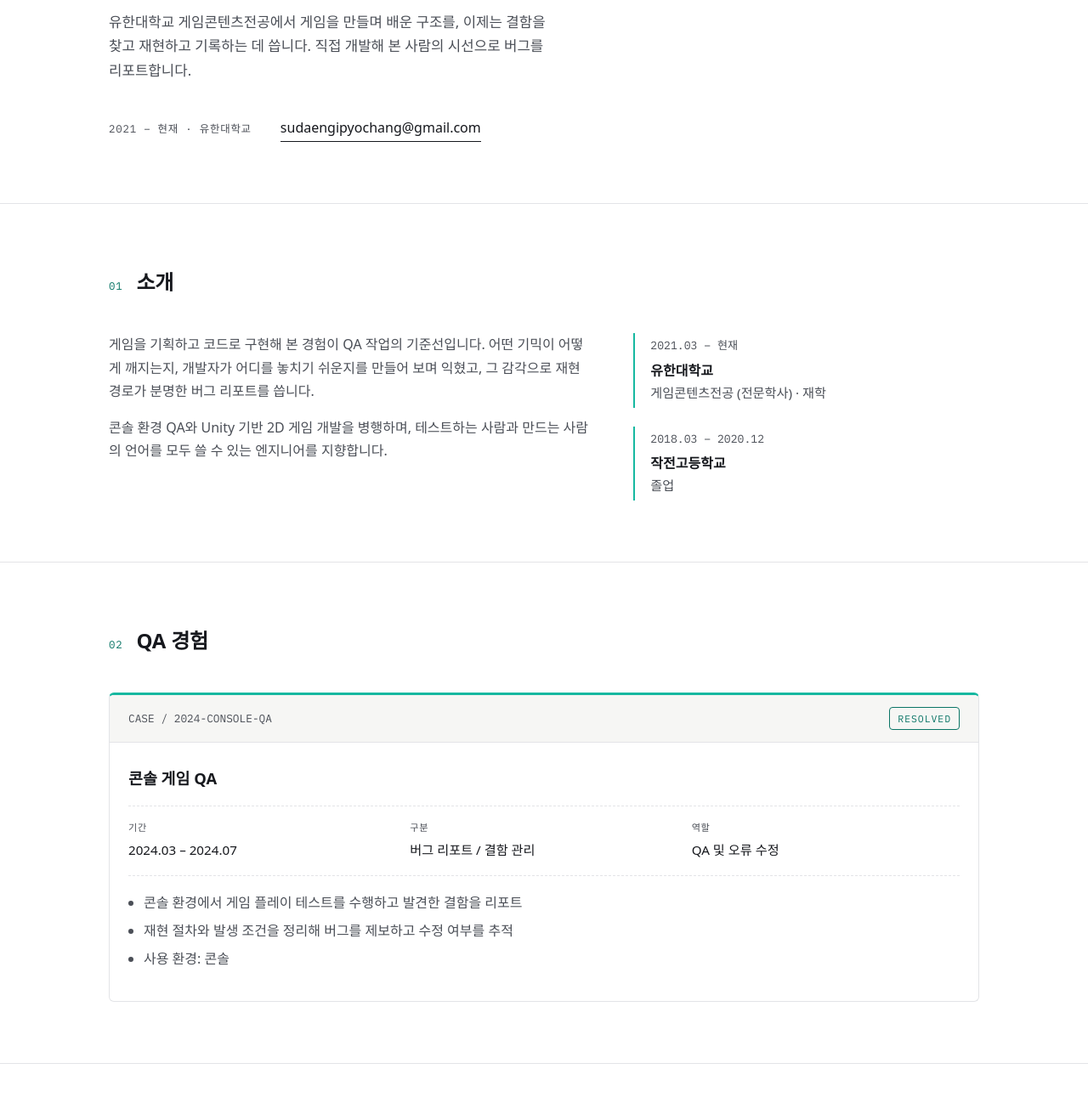
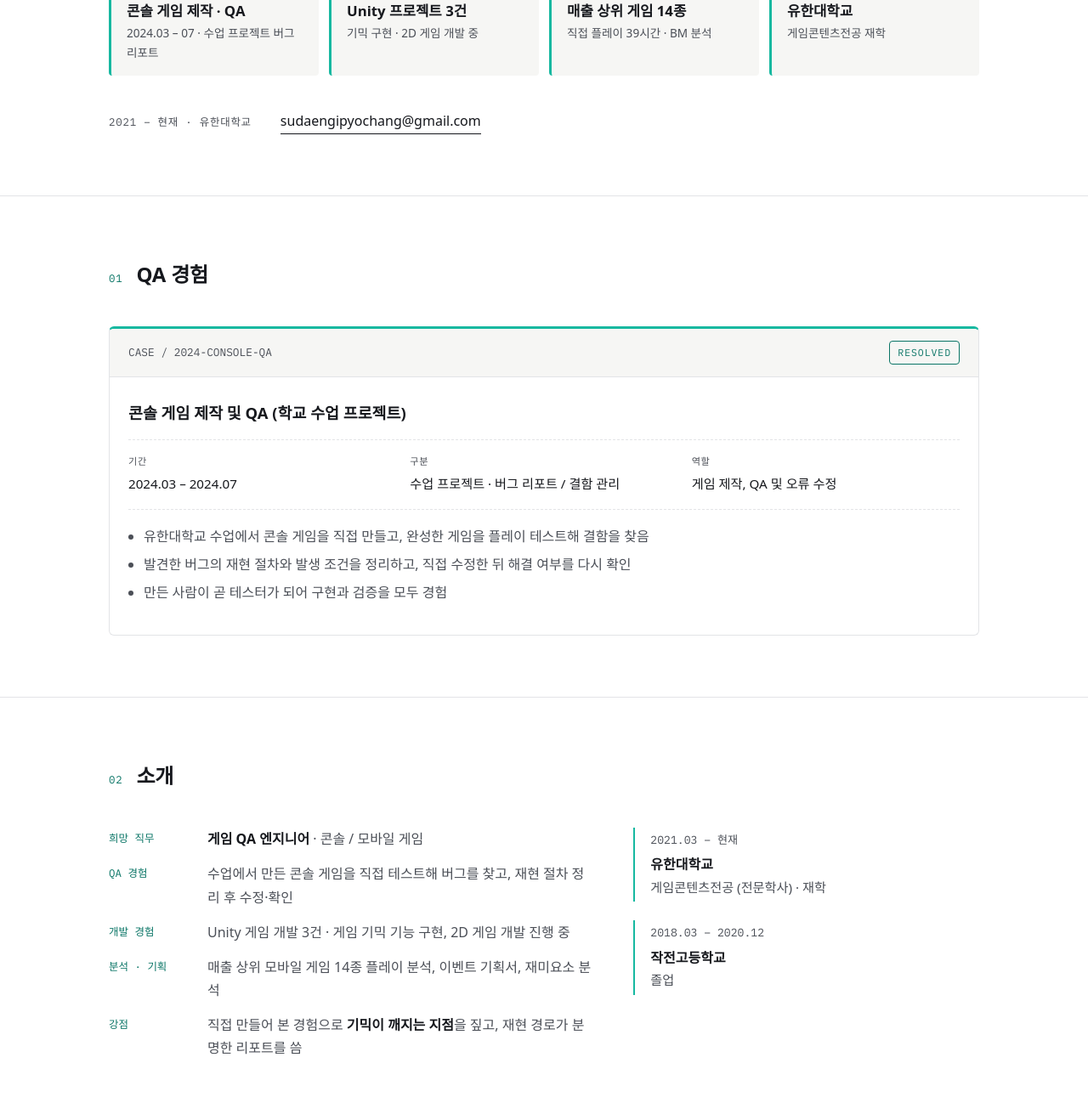
Before and after one commit to Chovy10/dohun, a plain HTML site: page index.html in a window 1280 px wide. Shown: the part 428-1739 px from the top of the page at 85% size. Drawn offline with Linux system fonts and the light colour scheme; a web font is replaced by a local one.

Commit message:
Add files via upload

```diff
--- a/index.html
+++ b/index.html
@@ -4,7 +4,7 @@
 <meta charset="UTF-8">
 <meta name="viewport" content="width=device-width, initial-scale=1.0">
 <title>신도훈 — 게임 QA 엔지니어</title>
-<meta name="description" content="플레이어보다 먼저 게임을 의심하고, 먼저 게임을 믿는 QA 엔지니어 신도훈의 포트폴리오. 콘솔 게임 QA, 버그 리포트/결함 관리, Unity 게임 개발 경험.">
+<meta name="description" content="게임을 직접 만들어 본 QA 엔지니어 신도훈의 포트폴리오. 수업 프로젝트 콘솔 게임 제작·QA, 버그 리포트/결함 관리, Unity 게임 개발 경험.">
 <meta property="og:title" content="신도훈 — 게임 QA 엔지니어">
 <meta property="og:description" content="콘솔 게임 QA, 버그 리포트/결함 관리, Unity 게임 개발 경험을 정리한 포트폴리오.">
 <meta property="og:type" content="website">
@@ -106,12 +106,21 @@
     font-style: normal;
     color: var(--accent);
   }
-  .hero .lede {
-    margin-top: 28px;
-    max-width: 54ch;
-    color: var(--ink-soft);
-    font-size: 1.05rem;
+  .hero .facts {
+    margin-top: 40px;
+    display: grid;
+    grid-template-columns: repeat(4, minmax(0, 1fr));
+    gap: 12px;
   }
+  .hero .fact {
+    padding: 16px 18px;
+    background: var(--paper-alt);
+    border-left: 3px solid var(--mint);
+    border-radius: 4px;
+  }
+  .hero .fact .mono { font-size: 0.7rem; color: var(--accent); }
+  .hero .fact b { display: block; margin-top: 6px; font-size: 1.05rem; line-height: 1.4; }
+  .hero .fact span { display: block; margin-top: 2px; font-size: 0.85rem; color: var(--ink-soft); }
   .hero .meta {
     margin-top: 40px;
     display: flex;
@@ -145,7 +154,10 @@
     grid-template-columns: 1.4fr 1fr;
     gap: 48px;
   }
-  .about-grid p { color: var(--ink-soft); }
+  .overview { display: grid; grid-template-columns: 96px 1fr; gap: 14px 20px; }
+  .overview dt { font-family: "IBM Plex Mono", monospace; font-size: 0.78rem; color: var(--accent); padding-top: 2px; }
+  .overview dd { color: var(--ink-soft); }
+  .overview dd strong { color: var(--ink); font-weight: 600; }
   .edu {
     border-left: 2px solid var(--mint);
     padding: 4px 0 4px 18px;
@@ -315,7 +327,8 @@
   .tbl-wrap td.c { text-align: center; white-space: nowrap; font-family: "IBM Plex Mono", monospace; font-size: 0.84rem; }
   .tbl-wrap td.d { white-space: nowrap; font-family: "IBM Plex Mono", monospace; font-size: 0.84rem; }
   .tbl-wrap tr.total td { background: var(--mint-wash); color: var(--ink); font-weight: 700; }
-  .play-table td:nth-child(4) { min-width: 300px; }
+  .play-table td:nth-child(3), .play-table td:nth-child(4), .play-table td:nth-child(5) { min-width: 230px; }
+  .play-table .badge { margin-top: 6px; }
   .badge { display: inline-block; font-size: 0.78rem; color: var(--accent); background: var(--mint-wash); padding: 1px 8px; border-radius: 3px; white-space: nowrap; }
 
   .doc-cover {
@@ -354,7 +367,10 @@
   @media (max-width: 720px) {
     .bar nav { display: none; }
     .hero { padding: 64px 0 48px; }
+    .hero .facts { grid-template-columns: 1fr 1fr; }
     .about-grid { grid-template-columns: 1fr; gap: 32px; }
+    .overview { grid-template-columns: 1fr; gap: 2px; }
+    .overview dd { margin-bottom: 12px; }
     .report .rmeta { grid-template-columns: 1fr 1fr; }
     .proj { grid-template-columns: 1fr; gap: 8px; }
     .proj .period { padding-top: 0; }
@@ -368,8 +384,8 @@
   <div class="bar">
     <span class="name">신도훈</span>
     <nav>
+      <a href="#qa">QA 경험</a>
       <a href="#about">소개</a>
-      <a href="#qa">QA 경험</a>
       <a href="#projects">개발 프로젝트</a>
       <a href="#work">분석 · 기획</a>
       <a href="#contact">연락처</a>
@@ -383,11 +399,29 @@
   <section class="hero" id="top">
     <div class="wrap">
       <span class="tag mono">Game QA Engineer</span>
-      <h1>플레이어보다 먼저 게임을 <em>의심하고</em>, 먼저 게임을 <em>믿는</em> QA 엔지니어입니다.</h1>
-      <p class="lede">
-        유한대학교 게임콘텐츠전공에서 게임을 만들며 배운 구조를, 이제는 결함을 찾고 재현하고 기록하는 데 씁니다.
-        직접 개발해 본 사람의 시선으로 버그를 리포트합니다.
-      </p>
+      <h1>게임을 직접 만들어 본 <em>게임 QA 엔지니어</em>, 신도훈입니다.</h1>
+      <div class="facts">
+        <div class="fact">
+          <span class="mono">QA</span>
+          <b>콘솔 게임 제작 · QA</b>
+          <span>2024.03 – 07 · 수업 프로젝트 버그 리포트</span>
+        </div>
+        <div class="fact">
+          <span class="mono">Dev</span>
+          <b>Unity 프로젝트 3건</b>
+          <span>기믹 구현 · 2D 게임 개발 중</span>
+        </div>
+        <div class="fact">
+          <span class="mono">Analysis</span>
+          <b>매출 상위 게임 14종</b>
+          <span>직접 플레이 39시간 · BM 분석</span>
+        </div>
+        <div class="fact">
+          <span class="mono">Edu</span>
+          <b>유한대학교</b>
+          <span>게임콘텐츠전공 재학</span>
+        </div>
+      </div>
       <div class="meta">
         <span class="mono">2021 – 현재 · 유한대학교</span>
         <span class="email">sudaengipyochang@gmail.com</span>
@@ -395,24 +429,62 @@
     </div>
   </section>
 
+  <section id="qa">
+    <div class="wrap">
+      <div class="sec-head">
+        <span class="mono">01</span>
+        <h2>QA 경험</h2>
+      </div>
+      <div class="report">
+        <div class="rhead">
+          <span class="id">CASE&nbsp;/&nbsp;2024-CONSOLE-QA</span>
+          <span class="status done">RESOLVED</span>
+        </div>
+        <div class="rbody">
+          <h3>콘솔 게임 제작 및 QA (학교 수업 프로젝트)</h3>
+          <dl class="rmeta">
+            <div>
+              <dt>기간</dt>
+              <dd>2024.03 – 2024.07</dd>
+            </div>
+            <div>
+              <dt>구분</dt>
+              <dd>수업 프로젝트 · 버그 리포트 / 결함 관리</dd>
+            </div>
+            <div>
+              <dt>역할</dt>
+              <dd>게임 제작, QA 및 오류 수정</dd>
+            </div>
+          </dl>
+          <ul>
+            <li>유한대학교 수업에서 콘솔 게임을 직접 만들고, 완성한 게임을 플레이 테스트해 결함을 찾음</li>
+            <li>발견한 버그의 재현 절차와 발생 조건을 정리하고, 직접 수정한 뒤 해결 여부를 다시 확인</li>
+            <li>만든 사람이 곧 테스터가 되어 구현과 검증을 모두 경험</li>
+          </ul>
+        </div>
+      </div>
+    </div>
+  </section>
+
   <section id="about">
     <div class="wrap">
       <div class="sec-head">
-        <span class="mono">01</span>
+        <span class="mono">02</span>
         <h2>소개</h2>
       </div>
       <div class="about-grid">
-        <div>
-          <p>
-            게임을 기획하고 코드로 구현해 본 경험이 QA 작업의 기준선입니다.
-            어떤 기믹이 어떻게 깨지는지, 개발자가 어디를 놓치기 쉬운지를 만들어 보며 익혔고,
-            그 감각으로 재현 경로가 분명한 버그 리포트를 씁니다.
-          </p>
-          <p style="margin-top:16px;">
-            콘솔 환경 QA와 Unity 기반 2D 게임 개발을 병행하며,
-            테스트하는 사람과 만드는 사람의 언어를 모두 쓸 수 있는 엔지니어를 지향합니다.
-          </p>
-        </div>
+        <dl class="overview">
+          <dt>희망 직무</dt>
+          <dd><strong>게임 QA 엔지니어</strong> · 콘솔 / 모바일 게임</dd>
+          <dt>QA 경험</dt>
+          <dd>수업에서 만든 콘솔 게임을 직접 테스트해 버그를 찾고, 재현 절차 정리 후 수정·확인</dd>
+          <dt>개발 경험</dt>
+          <dd>Unity 게임 개발 3건 · 게임 기믹 기능 구현, 2D 게임 개발 진행 중</dd>
+          <dt>분석 · 기획</dt>
+          <dd>매출 상위 모바일 게임 14종 플레이 분석, 이벤트 기획서, 재미요소 분석</dd>
+          <dt>강점</dt>
+          <dd>직접 만들어 본 경험으로 <strong>기믹이 깨지는 지점</strong>을 짚고, 재현 경로가 분명한 리포트를 씀</dd>
+        </dl>
         <div>
           <div class="edu">
             <div class="when">2021.03 – 현재</div>
@@ -424,43 +496,6 @@
             <div class="what">작전고등학교</div>
             <div class="where">졸업</div>
           </div>
-        </div>
-      </div>
-    </div>
-  </section>
-
-  <section id="qa">
-    <div class="wrap">
-      <div class="sec-head">
-        <span class="mono">02</span>
-        <h2>QA 경험</h2>
-      </div>
-      <div class="report">
-        <div class="rhead">
-          <span class="id">CASE&nbsp;/&nbsp;2024-CONSOLE-QA</span>
-          <span class="status done">RESOLVED</span>
-        </div>
-        <div class="rbody">
-          <h3>콘솔 게임 QA</h3>
-          <dl class="rmeta">
-            <div>
-              <dt>기간</dt>
-              <dd>2024.03 – 2024.07</dd>
-            </div>
-            <div>
-              <dt>구분</dt>
-              <dd>버그 리포트 / 결함 관리</dd>
-            </div>
-            <div>
-              <dt>역할</dt>
-              <dd>QA 및 오류 수정</dd>
-            </div>
-          </dl>
-          <ul>
-            <li>콘솔 환경에서 게임 플레이 테스트를 수행하고 발견한 결함을 리포트</li>
-            <li>재현 절차와 발생 조건을 정리해 버그를 제보하고 수정 여부를 추적</li>
-            <li>사용 환경: 콘솔</li>
-          </ul>
         </div>
       </div>
     </div>
@@ -533,8 +568,8 @@
       <!-- ===== A. 게임 플레이 이력 ===== -->
       <div class="panel doc" role="tabpanel" id="panel-play" aria-labelledby="tab-play">
         <p class="panel-intro">
-          모바일 매출 순위 상위권 게임을 매일 하나씩 직접 플레이하고, <strong>어디까지 진행했는지</strong>와
-          <strong>순위 흐름</strong>을 함께 기록했습니다.
+          모바일 매출 순위 상위권 게임을 매일 하나씩 직접 플레이하고, 게임마다 <strong>어떤 게임인지</strong>,
+          <strong>왜 사람들이 많이 하는지</strong>, <strong>어떻게 돈을 버는지</strong>를 정리했습니다.
         </p>
         <div class="stats">
           <div class="stat"><b>14일</b><span>9/10 – 9/23</span></div>
@@ -542,30 +577,31 @@
           <div class="stat"><b>39시간</b><span>총 플레이 (하루 1–5시간)</span></div>
         </div>
 
-        <h3><span class="mono">01</span>플레이 기록</h3>
+        <h3><span class="mono">01</span>게임별 분석</h3>
         <div class="tbl-wrap">
           <table class="play-table">
             <thead>
-              <tr><th>날짜</th><th>게임</th><th>시간</th><th>진행 상황 (어디까지)</th><th>비고</th></tr>
+              <tr><th>날짜</th><th>게임</th><th>어떤 게임인가</th><th>왜 많이 하는가</th><th>어떻게 돈을 버는가</th><th>시간</th></tr>
             </thead>
             <tbody>
-              <tr><td class="d">9/10</td><td class="k">제우스: 오만의 신</td><td class="c">4h</td><td>Lv.45 전후 · 메인 퀘스트 초반 챕터 완료, 클래스 특화·탈것 등 성장 시스템 순차 해금</td><td></td></tr>
-              <tr><td class="d">9/11</td><td class="k">리니지M</td><td class="c">2h</td><td>Lv.35~40 · 튜토리얼 마을 퀘스트 완료, 기본 장비 세팅</td><td></td></tr>
-              <tr><td class="d">9/12</td><td class="k">SOL: enchant</td><td class="c">1h</td><td>Lv.20 전후 · 튜토리얼 및 메인 스토리 1챕터</td><td></td></tr>
-              <tr><td class="d">9/13</td><td class="k">WOS: 화이트아웃 서바이벌</td><td class="c">5h</td><td>용광로 Lv.13~15 · 챕터 퀘스트 진행, 영웅 모집·연맹 가입, 연구 시작</td><td></td></tr>
-              <tr><td class="d">9/14</td><td class="k">킹샷: Kingshot</td><td class="c">2h</td><td>성(타운센터) Lv.7~8 · 초반 퀘스트 진행, 연맹 가입</td><td></td></tr>
-              <tr><td class="d">9/15</td><td class="k">오딘: 발할라 라이징</td><td class="c">3h</td><td>Lv.40 전후 · 미드가르드 메인 퀘스트 진행, 기본 장비·탈것 획득</td><td></td></tr>
-              <tr><td class="d">9/16</td><td class="k">메이플 키우기</td><td class="c">1h</td><td>챕터 1 스테이지 진행 · 1차 전직 완료</td><td></td></tr>
-              <tr><td class="d">9/17</td><td class="k">이클립스: 더 어웨이크닝</td><td class="c">5h</td><td>Lv.40~45 · 메인 퀘스트 위주 진행, 희귀 등급 장비 세팅, 성소(방치 보상) 해금</td><td><span class="badge">Google · App Store 공동 1위</span></td></tr>
-              <tr><td class="d">9/18</td><td class="k">로블록스 (Roblox)</td><td class="c">2h</td><td>인기 체험(게임) 2~3개 플레이 · 계정 생성·아바타 꾸미기</td><td></td></tr>
-              <tr><td class="d">9/19</td><td class="k">가십하버: 합성 &amp; 스토리 게임</td><td class="c">1h</td><td>레벨 5~8 · 스토리 챕터 1, 초반 구역 복구</td><td></td></tr>
-              <tr><td class="d">9/20</td><td class="k">로얄 매치 (Royal Match)</td><td class="c">2h</td><td>레벨 60~70 · 성 구역 2~3개 복원</td><td></td></tr>
-              <tr><td class="d">9/21</td><td class="k">운빨존많겜</td><td class="c">4h</td><td>일반 난이도 스테이지 다수 클리어 · 신화 유닛 2~3종 조합</td><td><span class="badge">순위 15위 → 11위</span></td></tr>
-              <tr><td class="d">9/22</td><td class="k">라스트 워: 서바이벌</td><td class="c">3h</td><td>본부(HQ) Lv.7~9 · 맵 좀비 처치, 연구소 연구 시작</td><td></td></tr>
-              <tr><td class="d">9/23</td><td class="k">열혈강호: 넥스트</td><td class="c">4h</td><td>Lv.35 도달 · 1차 전직(Lv.10) 완료, 2차 전직·정사파 선택</td><td></td></tr>
+              <tr><td class="d">9/10</td><td class="k">제우스: 오만의 신</td><td>컴투스·에이버튼의 그리스 신화 MMORPG. 언리얼 엔진5, PC·모바일 크로스플레이</td><td>상위 유저 위주 경쟁을 줄인 '모두를 위한 MMORPG'. AI 모드로 켜 두지 않아도 성장하고, 채집·제작·거래 같은 경제 활동도 있음</td><td>확률형 뽑기, 성장 패키지, 시즌 패스 등 국내 MMORPG의 일반적인 BM</td><td class="c">4h</td></tr>
+              <tr><td class="d">9/11</td><td class="k">리니지M</td><td>엔씨소프트가 PC 리니지를 모바일로 옮긴 MMORPG (2017~)</td><td>원작 세대의 향수, 혈맹 단위 공성전과 서버 내 권력 경쟁, 거래로 생기는 아이템의 자산 가치</td><td>변신·마법인형 확률형 뽑기, 장비 강화 재료, 고액 패키지. 상위 고과금 유저 비중이 큰 구조</td><td class="c">2h</td></tr>
+              <tr><td class="d">9/12</td><td class="k">SOL: enchant</td><td>넷마블 퍼블리싱, 알트나인 개발의 '전지적 MMORPG' (2026.06 출시)</td><td>상위 랭커가 서버 일부를 관리하는 '신권' 시스템으로 "신이 된다"는 경쟁 목표가 분명함. 리니지M 개발진 출신, 스트리머 전용 월드 운영</td><td>확률형 상품과 성장 패키지 중심. 출시 당일 앱스토어 매출 1위</td><td class="c">1h</td></tr>
+              <tr><td class="d">9/13</td><td class="k">WOS: 화이트아웃 서바이벌</td><td>Century Games의 빙하기 생존 도시 건설 전략(SLG)</td><td>짧게 자주 접속하는 건설·연구 루프, 영웅 수집, 연맹 협동과 서버 간 전쟁이 주는 소속감</td><td>건설·연구 시간을 줄이는 가속 아이템, 영웅 뽑기, 매일 바뀌는 특가 팩, 월간 카드</td><td class="c">5h</td></tr>
+              <tr><td class="d">9/14</td><td class="k">킹샷: Kingshot</td><td>Century Games의 중세 왕국 SLG. WOS와 같은 구조를 다른 테마로 옮김</td><td>WOS로 검증된 성장 루프에 더 가벼운 초반 진입, 연맹 단위 협동과 경쟁</td><td>WOS와 동일하게 가속 아이템·영웅 뽑기·패키지 판매</td><td class="c">2h</td></tr>
+              <tr><td class="d">9/15</td><td class="k">오딘: 발할라 라이징</td><td>라이온하트 개발, 카카오게임즈 서비스의 북유럽 신화 오픈월드 MMORPG (2021~)</td><td>모바일에서 보기 드문 고퀄리티 그래픽과 끊김 없는 오픈월드 탐험, 대규모 분쟁·공성 콘텐츠</td><td>탈것·변신·펫 확률형 뽑기, 장비 강화, 시즌 패스</td><td class="c">3h</td></tr>
+              <tr><td class="d">9/16</td><td class="k">메이플 키우기</td><td>넥슨의 메이플스토리 IP 방치형 RPG</td><td>익숙한 메이플 캐릭터·몬스터, 자동 전투라 부담 없이 켜 두기만 해도 성장, 전직·스킬로 이어지는 원작 성장감</td><td>장비·동료 뽑기, 성장 패스, 광고 제거·편의 상품, 한정 패키지</td><td class="c">1h</td></tr>
+              <tr><td class="d">9/17</td><td class="k">이클립스: 더 어웨이크닝<br><span class="badge">Google · App Store 공동 1위</span></td><td>엔픽셀 개발, 스마일게이트 퍼블리싱의 PC·모바일 MMORPG (2026.09 출시)</td><td>장시간 접속과 반복 사냥 부담을 덜어낸 'MMOLite'. 접속하지 않아도 재화가 쌓이는 성소, 최대 24시간 AI 자동 플레이</td><td>확률형 소환이 있지만 확률을 높이고 여러 번 뽑으면 확정 획득을 주는 방식으로 과금 피로를 줄임</td><td class="c">5h</td></tr>
+              <tr><td class="d">9/18</td><td class="k">로블록스 (Roblox)</td><td>유저가 직접 만든 게임('체험')을 모아 둔 UGC 플랫폼</td><td>무료로 수많은 장르를 즐길 수 있고, 친구와 함께하는 놀이터 역할, 직접 만들고 공유할 수 있음</td><td>가상 화폐 Robux 판매(아바타 아이템·게임 패스), Premium 구독. 수익 일부를 제작자에게 배분</td><td class="c">2h</td></tr>
+              <tr><td class="d">9/19</td><td class="k">가십하버: 합성 &amp; 스토리 게임</td><td>Microfun의 합성(머지) 퍼즐 + 드라마 스토리 캐주얼 게임</td><td>같은 아이템을 합치는 단순한 손맛, 마을을 복구하며 이어지는 연속극 같은 스토리</td><td>에너지·보석 판매, 시즌 패스, 한정 이벤트 패키지</td><td class="c">1h</td></tr>
+              <tr><td class="d">9/20</td><td class="k">로얄 매치 (Royal Match)</td><td>Dream Games의 매치3 퍼즐 + 성 꾸미기</td><td>1~2분 안에 끝나는 짧은 레벨, 시원한 연출, 강제 광고 없이 쾌적한 플레이, 성을 복원하는 목표</td><td>실패 직전 코인으로 이동 횟수 추가, 부스터·라이프 판매, 로얄 패스</td><td class="c">2h</td></tr>
+              <tr><td class="d">9/21</td><td class="k">운빨존많겜<br><span class="badge">순위 15위 → 11위</span></td><td>111%의 랜덤 유닛 디펜스 (협동·대전)</td><td>운에 따라 판이 뒤집히는 반전과 짧은 판 길이, 친구와 함께하는 협동 모드, 커뮤니티 밈</td><td>유닛·신화 재료 뽑기, 시즌 패스, 광고 시청 보상</td><td class="c">4h</td></tr>
+              <tr><td class="d">9/22</td><td class="k">라스트 워: 서바이벌</td><td>FirstFun의 좀비 서바이벌 SLG</td><td>병력이 불어나는 미니게임 광고로 대량 유입, 실제로는 기지 건설·영웅 육성·연맹전으로 장기 플레이 유도</td><td>가속 아이템, 영웅 뽑기, 단계별 특가 패키지</td><td class="c">3h</td></tr>
+              <tr><td class="d">9/23</td><td class="k">열혈강호: 넥스트</td><td>킹넷의 원작 만화 IP 카툰 렌더링 무협 MMORPG (2026.07 출시)</td><td>원작 만화의 향수, 자유 거래, 정파·사파 세력전과 문파·결연 같은 협동 요소. 사전 등록 100만 명</td><td>확률형 상품, 강화·탈것·펫 등 성장 패키지</td><td class="c">4h</td></tr>
             </tbody>
           </table>
         </div>
+        <p class="note-small">수익 구조는 직접 플레이하며 본 상점 구성과 공개된 출시 정보를 기준으로 정리했습니다.</p>
 
         <h3><span class="mono">02</span>순위 스냅샷 분석</h3>
 
```
